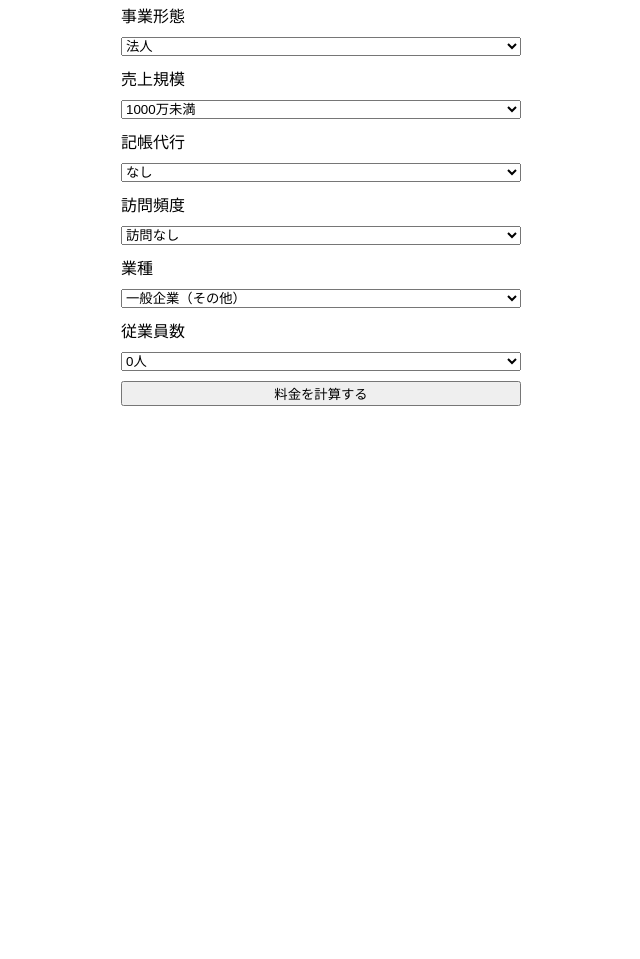
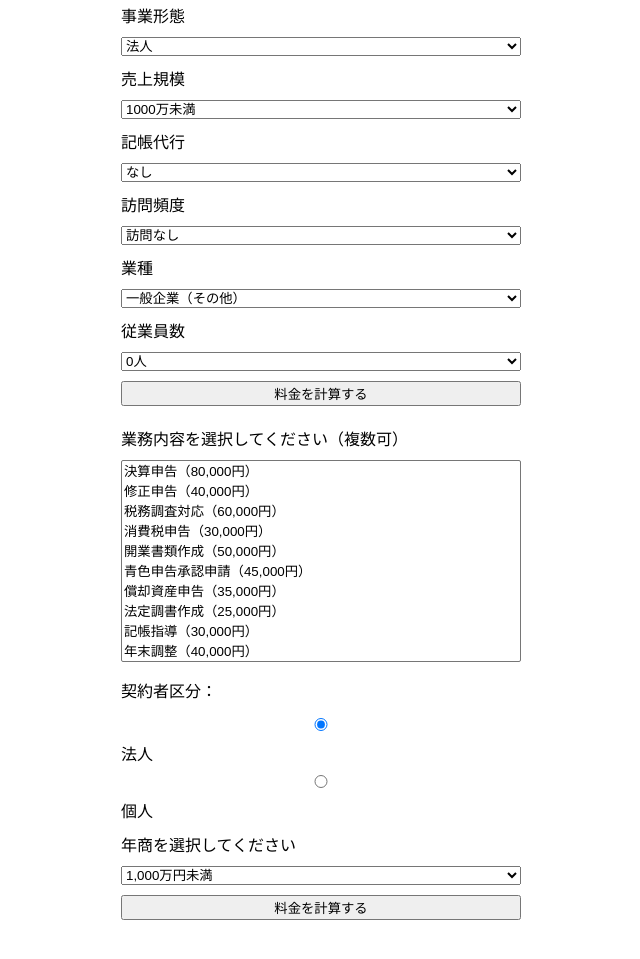
Before and after one commit to BP-nari/tax-advisor-simulator, a plain HTML site: page index.html in a window 1280 px wide. Shown: the part 313-1272 px from the top of the page, without its empty margins (119-759 px from the left). Before the commit the page ends 800 px from the top, so only its background shows below. Drawn offline with Linux system fonts and the light colour scheme.

Commit message:
Update index.html

```diff
--- a/index.html
+++ b/index.html
@@ -143,7 +143,7 @@
   </div>
 
   <!-- 税理士 スポット -->
-  <div id="tax-spot" class="tab-content">
+
   <label for="taxSpotSelect">業務内容を選択してください（複数可）</label>
   <select id="taxSpotSelect" multiple size="10">
     <option value="80000">決算申告（80,000円）</option>
@@ -157,6 +157,16 @@
     <option value="30000">記帳指導（30,000円）</option>
     <option value="40000">年末調整（40,000円）</option>
   </select>
+
+  <div>
+    <p>契約者区分：</p>
+    <input type="radio" id="corp" name="clientType" value="corp" checked>
+    <label for="corp">法人</label>
+    <input type="radio" id="individual" name="clientType" value="individual">
+    <label for="individual">個人</label>
+  </div>
+
+  <div>
     <label for="revenueLevel">年商を選択してください</label>
     <select id="revenueLevel">
       <option value="0">1,000万円未満</option>
@@ -165,10 +175,41 @@
       <option value="10000">5,000万〜1億円</option>
       <option value="10001">1億円以上</option>
     </select>
+  </div>
 
   <button onclick="calculateTaxSpot()">料金を計算する</button>
+
   <div class="result" id="taxSpotResult"></div>
-  </div>
+
+  <script>
+    function calculateTaxSpot() {
+      const selectedOptions = Array.from(document.getElementById('taxSpotSelect').selectedOptions);
+      const clientType = document.querySelector('input[name="clientType"]:checked').value;
+      const revenue = parseInt(document.getElementById('revenueLevel').value, 10);
+      let total = 0;
+
+      // 業務内容合計
+      selectedOptions.forEach(option => {
+        total += parseInt(option.value, 10);
+      });
+
+      // 法人加算
+      if (clientType === 'corp') {
+        total += 10000;
+      }
+
+      // 年商をそのまま加算（0は加算なし）
+      if (!isNaN(revenue) && revenue > 0) {
+        total += revenue;
+      }
+
+      // 結果表示
+      document.getElementById('taxSpotResult').textContent = `概算料金：${total.toLocaleString()}円（税抜）`;
+    }
+  </script>
+
+</body>
+</html>
 
   <!-- 社労士 顧問料 -->
   <div id="sr-advisor" class="tab-content">
```
Lines whose indentation alone changed are shown as unchanged.
